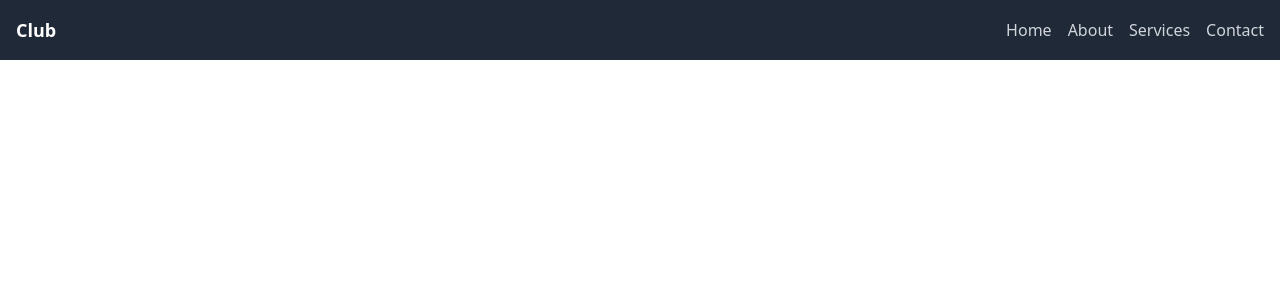
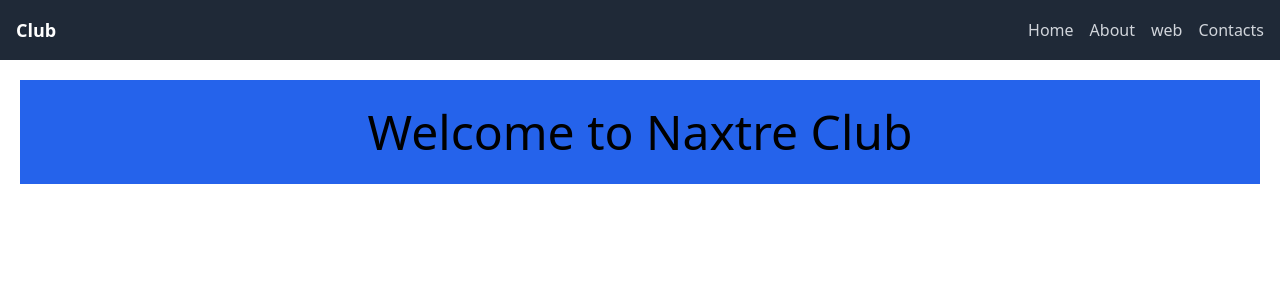
Before and after one commit to sourav250301/Django-Learning, a Django app: page / in a window 1280 px wide. Shown: the top 300 px of the page. Run offline with Django 4.2, Linux system fonts and the light colour scheme; some libraries are stand-ins or nearby versions.

Commit message:
page setup

```diff
--- a/naxtre_club/templates/layout.html
+++ b/naxtre_club/templates/layout.html
@@ -23,14 +23,6 @@
             <div class="text-white text-lg font-bold">
                 My Website
             </div>
-            <div>
-                <ul class="flex space-x-4">
-                    <li><a href="#" class="text-gray-300 hover:text-white">Home</a></li>
-                    <li><a href="#" class="text-gray-300 hover:text-white">About</a></li>
-                    <li><a href="#" class="text-gray-300 hover:text-white">Services</a></li>
-                    <li><a href="#" class="text-gray-300 hover:text-white">Contact</a></li>
-                </ul>
-            </div>
         </div>
     </nav>
 </div>
--- a/naxtre_club/templates/website/about.html
+++ b/naxtre_club/templates/website/about.html
@@ -12,10 +12,10 @@ about
         </div>
         <div>
             <ul class="flex space-x-4">
-                <li><a href="#" class="text-gray-300 hover:text-white">Home</a></li>
+                <li><a href="{% url 'home' %}" class="text-gray-300 hover:text-white">Home</a></li>
                 <li><a href="#" class="text-gray-300 hover:text-white">About</a></li>
-                <li><a href="#" class="text-gray-300 hover:text-white">Services</a></li>
-                <li><a href="#" class="text-gray-300 hover:text-white">Contact</a></li>
+                <li><a href="{% url 'webin' %}" class="text-gray-300 hover:text-white">web</a></li>
+                <li><a href="{% url 'contacts' %}" class="text-gray-300 hover:text-white">Contacts</a></li>
             </ul>
         </div>
     </div>
--- a/naxtre_club/templates/website/index.html
+++ b/naxtre_club/templates/website/index.html
@@ -14,11 +14,18 @@ Home Page
             <a href="{% url 'about'%}"></a>
             <ul class="flex space-x-4">
                 <li><a href="#" class="text-gray-300 hover:text-white">Home</a></li>
-                <li><a href="#" class="text-gray-300 hover:text-white">About</a></li>
-                <li><a href="#" class="text-gray-300 hover:text-white">Services</a></li>
-                <li><a href="#" class="text-gray-300 hover:text-white">Contact</a></li>
+                <li><a href="{% url 'about' %}" class="text-gray-300 hover:text-white">About</a></li>
+                <li><a href="{% url 'webin' %}" class="text-gray-300 hover:text-white">web</a></li>
+                <li><a href="{% url 'contacts' %}" class="text-gray-300 hover:text-white">Contacts</a></li>
             </ul>
         </div>
     </div>
 </nav>
+<body>
+    <div class="bg-blue-600 text-5xl m-5 p-5 shadow-white">
+        <h1 class="items-center w[100%] justify-center px-4 py-2 text-center">
+            Welcome to Naxtre Club
+        </h1>
+    </div>
+</body>
 {% endblock %}
--- a/naxtre_club/theme/static/css/dist/styles.css
+++ b/naxtre_club/theme/static/css/dist/styles.css
@@ -799,6 +799,10 @@ select {
   margin: 1rem;
 }
 
+.m-5 {
+  margin: 1.25rem;
+}
+
 .mx-auto {
   margin-left: auto;
   margin-right: auto;
@@ -909,22 +964,30 @@ select {
   background-color: rgb(239 68 68 / var(--tw-bg-opacity));
 }
 
-.bg-rose-500 {
-  --tw-bg-opacity: 1;
-  background-color: rgb(244 63 94 / var(--tw-bg-opacity));
-}
-
 .bg-slate-400 {
   --tw-bg-opacity: 1;
   background-color: rgb(148 163 184 / var(--tw-bg-opacity));
+}
+
+.bg-blue-600 {
+  --tw-bg-opacity: 1;
+  background-color: rgb(37 99 235 / var(--tw-bg-opacity));
 }
 
 .p-2 {
   padding: 0.5rem;
 }
 
+.p-3 {
+  padding: 0.75rem;
+}
+
 .p-4 {
   padding: 1rem;
+}
+
+.p-5 {
+  padding: 1.25rem;
 }
 
 .px-4 {
@@ -1009,15 +1072,20 @@ select {
   color: rgb(255 255 255 / var(--tw-text-opacity));
 }
 
-.text-gray-300 {
+.text-fuchsia-100 {
   --tw-text-opacity: 1;
-  color: rgb(209 213 219 / var(--tw-text-opacity));
+  color: rgb(250 232 255 / var(--tw-text-opacity));
 }
 
 .shadow-md {
   --tw-shadow: 0 4px 6px -1px rgb(0 0 0 / 0.1), 0 2px 4px -2px rgb(0 0 0 / 0.1);
   --tw-shadow-colored: 0 4px 6px -1px var(--tw-shadow-color), 0 2px 4px -2px var(--tw-shadow-color);
   box-shadow: var(--tw-ring-offset-shadow, 0 0 #0000), var(--tw-ring-shadow, 0 0 #0000), var(--tw-shadow);
+}
+
+.shadow-white {
+  --tw-shadow-color: #fff;
+  --tw-shadow: var(--tw-shadow-colored);
 }
 
 .contain-inline-size {
--- a/naxtre_club/web/templates/web/detail.html
+++ b/naxtre_club/web/templates/web/detail.html
@@ -5,8 +5,8 @@
 {% endblock %}
 
 {% block content %}
-   <h1 class="bg-slate-400 font-serif text-3xl ">Project details Page</h1>
-<h3 class = 'text-center p-2 m-3 text-wrap text-3xl contain-inline-size bg-black'>
+   <h1 class="bg-slate-400 font-serif text-3xl text-center">Project details Page</h1>
+<h3 class = 'text-center p-2 m-3 text-wrap text-3xl contain-inline-size bg-black text-white'>
     {{projects.name}}
 </h3>
 <p class="grid-center text-center bg-red-500 justify-center p-2 m-100% text-2xl">
```
Also changed, not shown: other parts of naxtre_club/theme/static/css/dist/styles.css (+65 -14 lines), naxtre_club/templates/website/contacts.html (+13 -4 lines), naxtre_club/web/templates/web/webin.html (+20 -3 lines), naxtre_club/web/views.py (line endings or trailing spaces).
